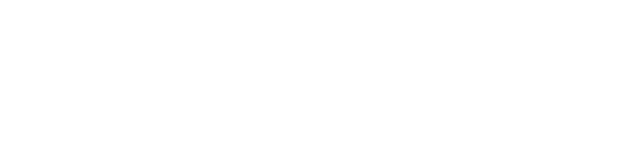
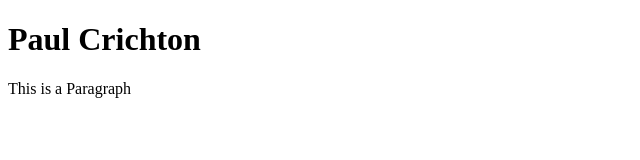
Before and after one commit to paulcrichton/paulcrichton.github.io, a plain HTML site: page index.html in a window 1280 px wide. Shown: the whole page, without its empty margins (0-640 px from the left). Drawn offline with Linux system fonts and the light colour scheme.

Commit message:
Created First Item

```diff
--- a/index.html
+++ b/index.html
@@ -3,4 +3,8 @@
     <head>
         <title> Paul Crichton </title>
     </head>
+    <body>
+        <h1>Paul Crichton</h1>
+        <p>This is a Paragraph</p>
+    </body>
 </html>
```
